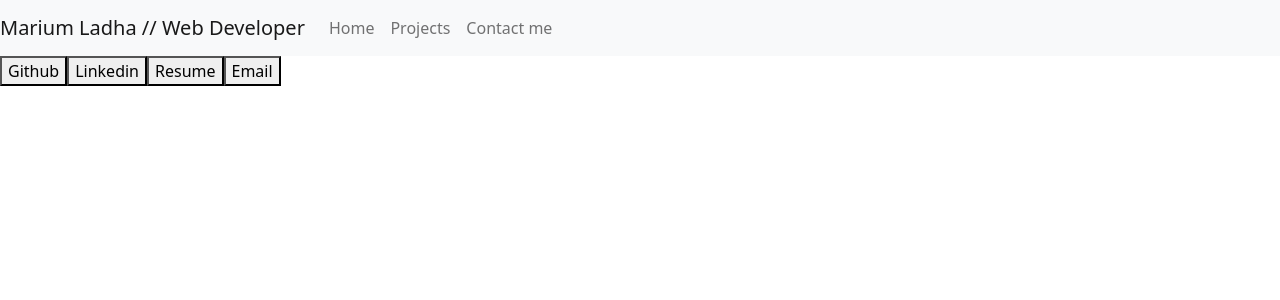
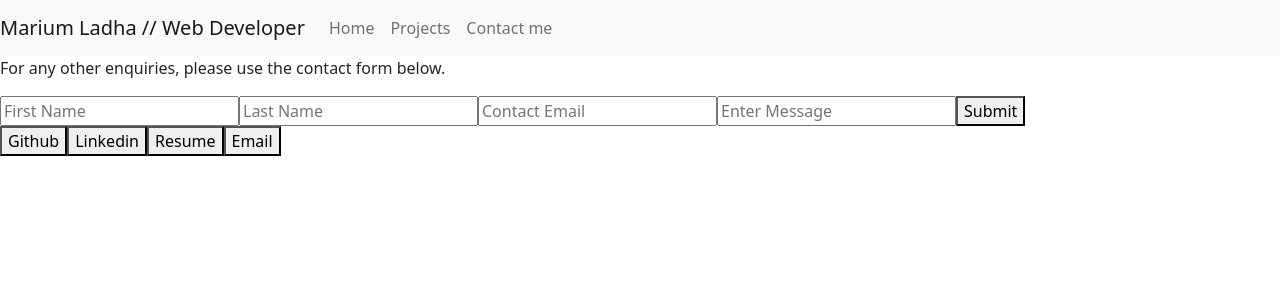
Before and after one commit to mariuml/react-portfolio, a React (Create React App) app: page /contact in a window 1280 px wide. Shown: the top 300 px of the page. Built offline with nearby package versions, Linux system fonts and the light colour scheme.

Commit message:
Added contact enquriy form to contactPage.js

```diff
--- a/src/components/ContactPage.js
+++ b/src/components/ContactPage.js
@@ -1,8 +1,74 @@
-import React from 'react'
+import React, { useState } from "react";
 
 function ContactPage() {
+  // Setting the components initial state
+  const [formData, setFormData] = useState({
+    firstName: "",
+    lastName: "",
+    email: "",
+    message: "",
+  });
+
+  const handleInputChange = event => {
+    // Getting the value and name of the input which triggered the change
+    const { name, value } = event.target;
+
+      // Updating the input's state
+      setFormData({
+        ...formData,
+        [name]: value
+      });
+    }
+
+  const handleFormSubmit = (event) => {
+    event.preventDefault();
+
+    // Updating the input's state
+    setFormData({
+      ...formData,
+    });
+  };
+
   return (
     <div>
+      {/* Contact form */}
+
+      <div>
+        <p>For any other enquiries, please use the contact form below.</p>
+        <form className="form">
+          <input
+            value={formData.firstName}
+            name="firstName"
+            type="text"
+            onChange={handleInputChange}
+            placeholder="First Name"
+          />
+          <input
+            value={formData.lastName}
+            name="lastName"
+            type="text"
+            onChange={handleInputChange}
+            placeholder="Last Name"
+          />
+          <input
+            value={formData.email}
+            name="email"
+            type="text"
+            onChange={handleInputChange}
+            placeholder="Contact Email"
+          />
+          <input
+            value={formData.message}
+            name="message"
+            type="text"
+            onChange={handleInputChange}
+            placeholder="Enter Message"
+          />
+          <button onClick={handleFormSubmit}>Submit</button>
+        </form>
+      </div>
+
+      <footer>
         {/* <!-- Github --> */}
 
         <a href="https://github.com/mariuml">
@@ -23,8 +89,9 @@ function ContactPage() {
         <a href="mailto:mariumladha97@gmail.com">
           <button type="button"> Email </button>
         </a>
+      </footer>
     </div>
-    )
+  );
 }
 
-export default ContactPage
+export default ContactPage;
--- a/src/components/Header.js
+++ b/src/components/Header.js
@@ -1,5 +1,3 @@
-// BUG: bootstrap mobile toggler not working
-
 import React from 'react'
 
 function Header() {
--- a/src/components/Homepage.js
+++ b/src/components/Homepage.js
@@ -28,11 +28,6 @@ jumbotron: {
 }
 };
 
-// Props show/hide function?
-// Import all pages
-// Write a function to show/hide classes using props
-// apply to a  click event on each anchor link
-
 
 // Homepage function
 
```
Also changed, not shown: src/App.js (line endings or trailing spaces), src/components/ProjectsDisplay.js (line endings or trailing spaces), src/components/ProjectsPage.js (line endings or trailing spaces). Lines whose indentation alone changed are shown as unchanged.
